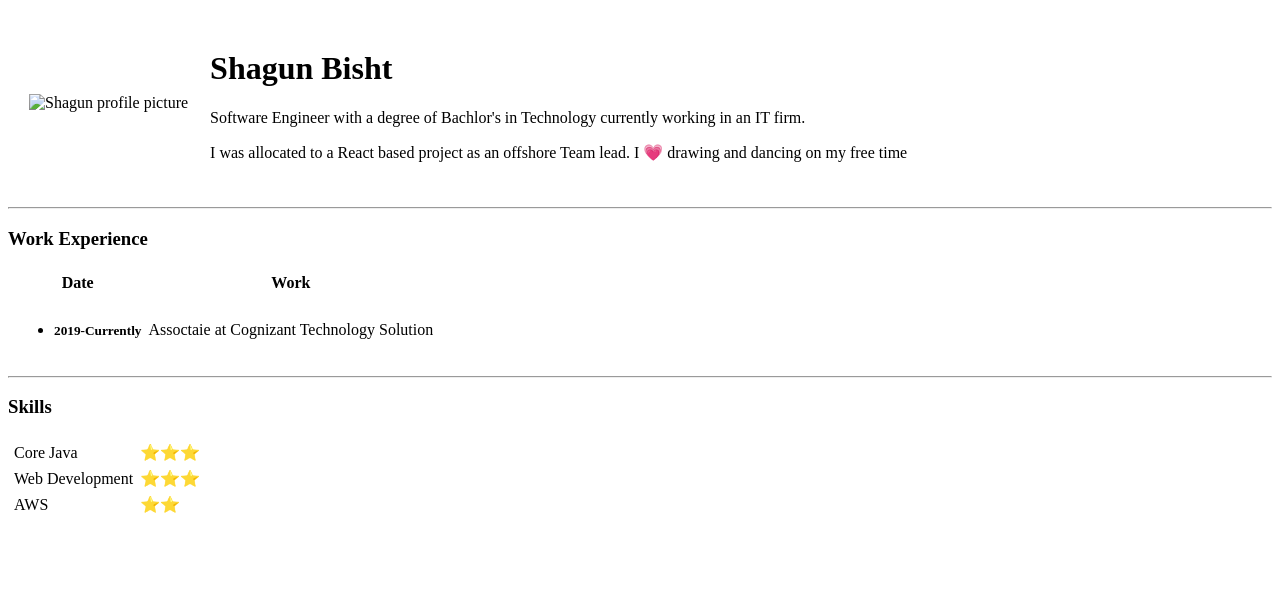
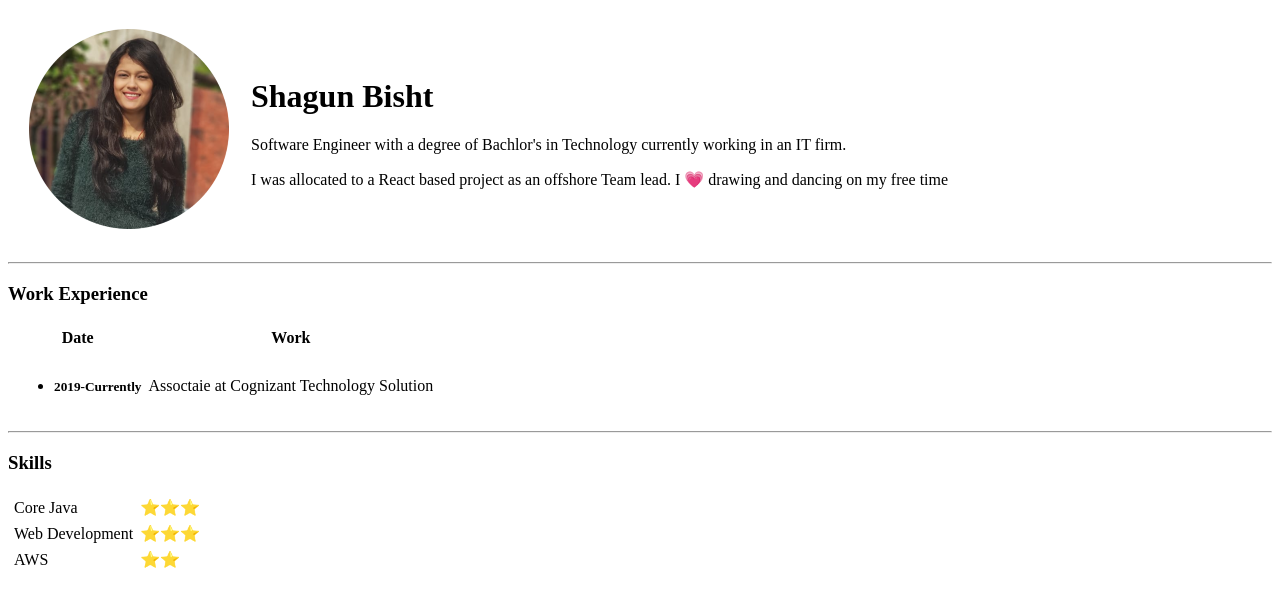
Before and after one commit to Shagunbisht/cv, a plain HTML site: page index.html in a window 1280 px wide. Drawn offline with Linux system fonts and the light colour scheme.

Commit message:
changed image address

```diff
--- a/index.html
+++ b/index.html
@@ -8,7 +8,7 @@
     <table cellspacing="20">
       <tr>
         <td>
-          <img src="Image/shagun.png" alt="Shagun profile picture"/>
+          <img src="shagun.png" alt="Shagun profile picture"/>
         </td>
         <td>
           <h1>Shagun Bisht</h1>
```
